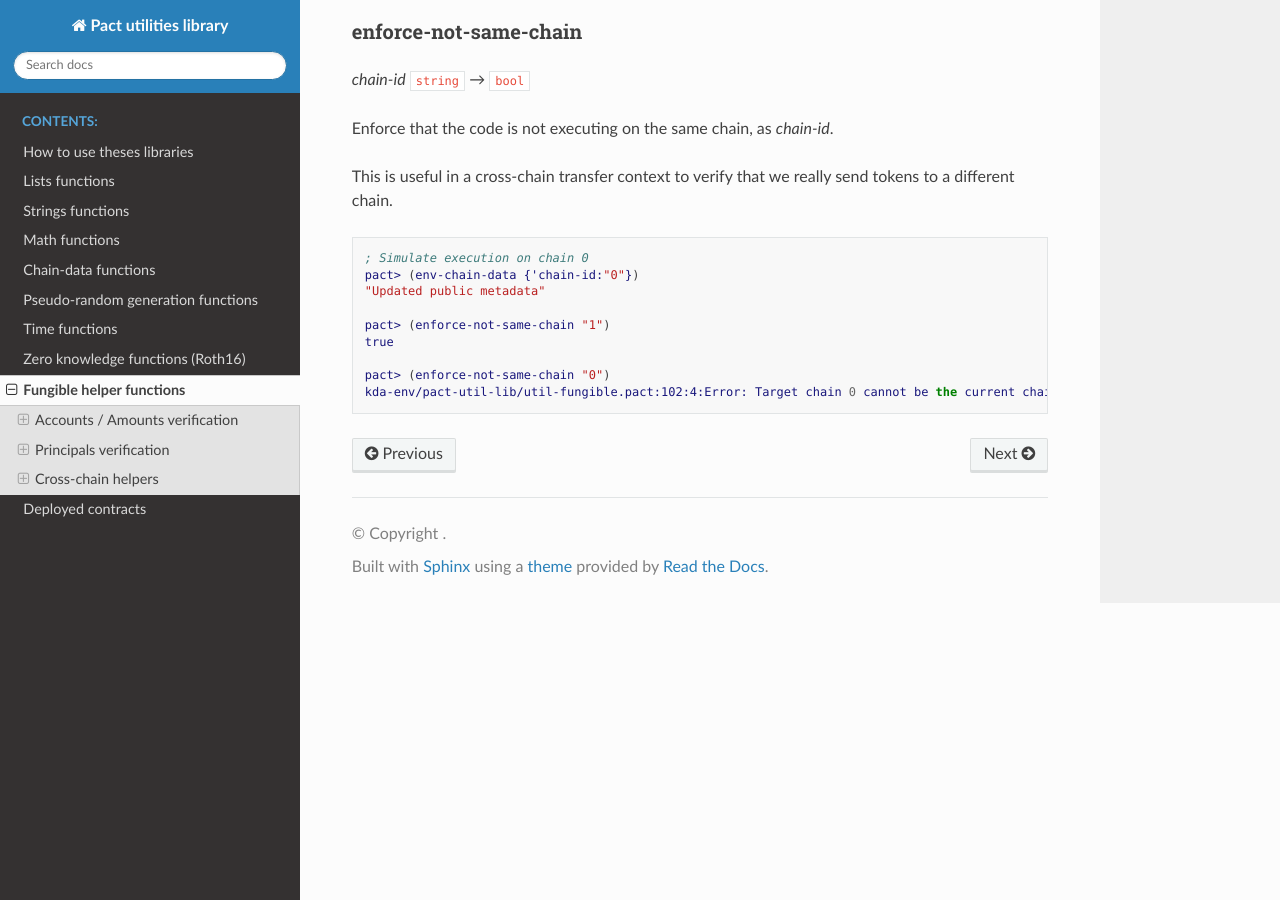
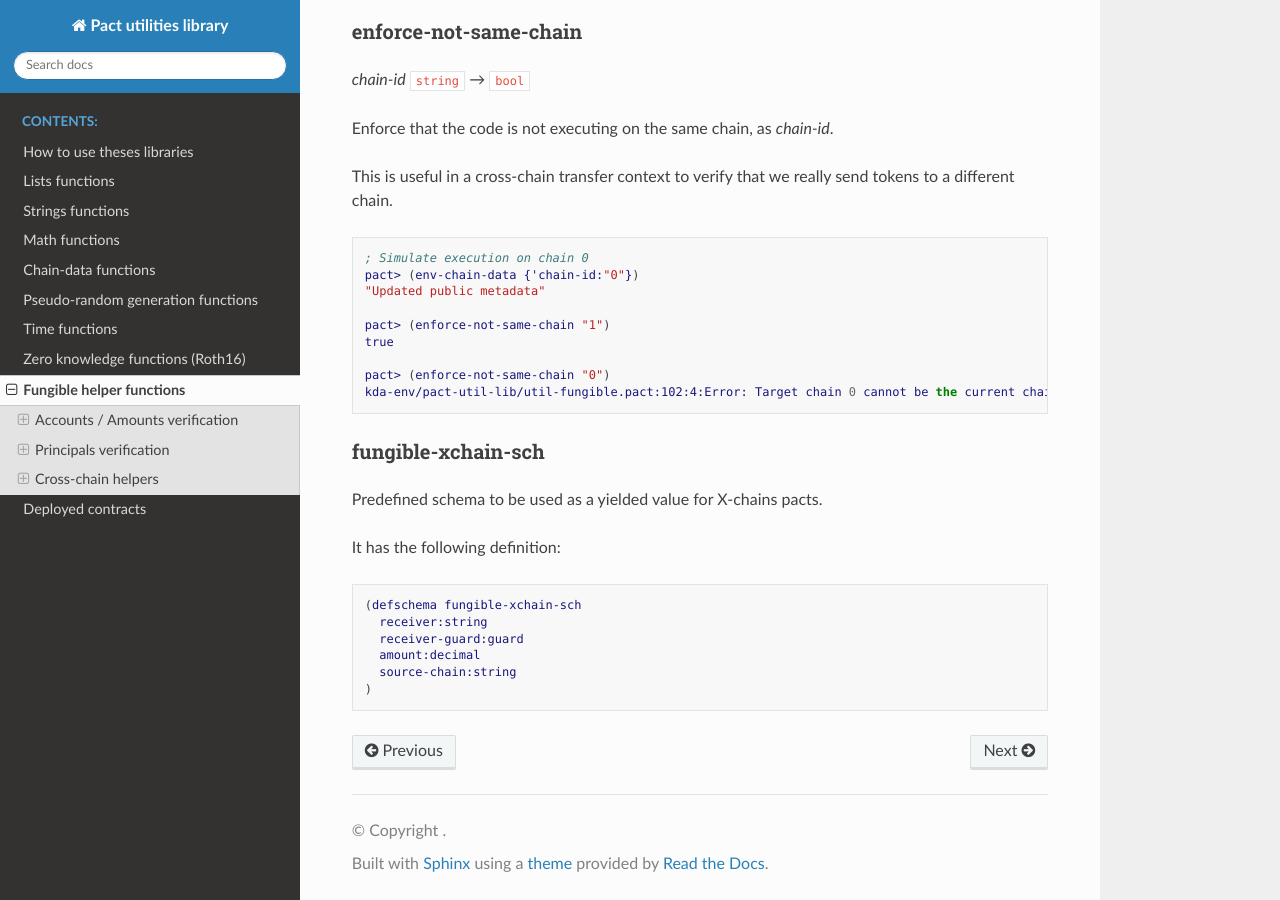
Before and after one commit to CryptoPascal31/pact-util-lib, a Sphinx documentation site: the page built from docs/source/util-fungible.rst, in a window 1280 px wide and 900 px high, scrolled down 5176 px. Built offline with Sphinx 7.4.7 and the Read the Docs theme 2.0.0, drawn with Linux system fonts in a browser that asks for light colours.

Commit message:
Add X-chain pre-defined schema

```diff
--- a/docs/source/util-fungible.rst
+++ b/docs/source/util-fungible.rst
@@ -287,3 +287,21 @@ to a different chain.
 
   pact> (enforce-not-same-chain "0")
   kda-env/pact-util-lib/util-fungible.pact:102:4:Error: Target chain 0 cannot be the current chain
+
+fungible-xchain-sch
+~~~~~~~~~~~~~~~~~~~
+
+Predefined schema to be used as a yielded value for X-chains pacts.
+
+
+
+It has the following definition:
+
+.. code:: lisp
+
+  (defschema fungible-xchain-sch
+    receiver:string
+    receiver-guard:guard
+    amount:decimal
+    source-chain:string
+  )
```
Also changed, not shown: README.md (+5 -0 lines), 1 other file.
